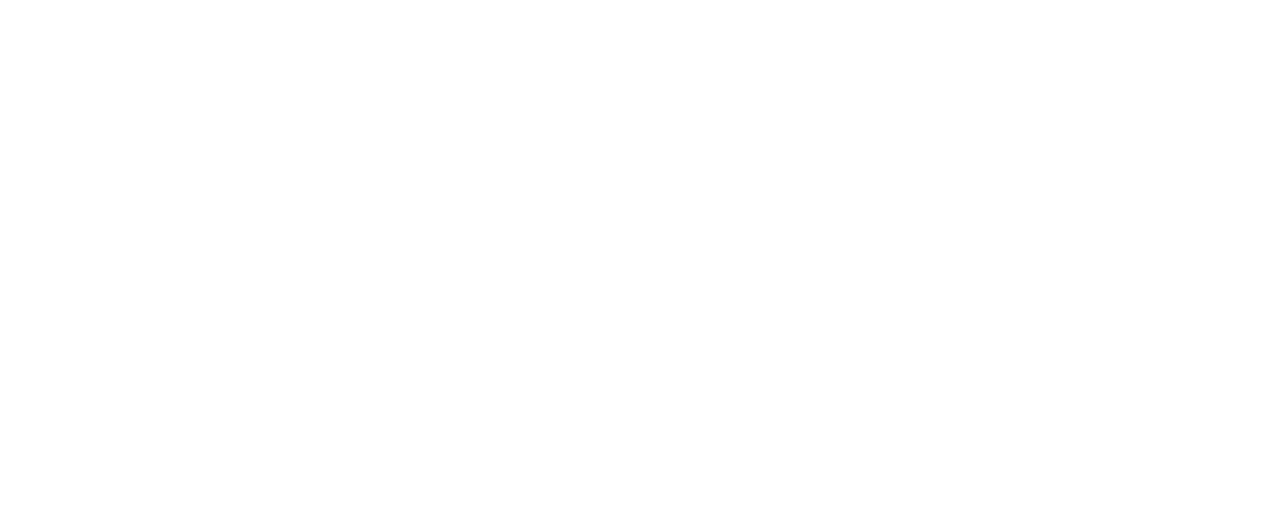
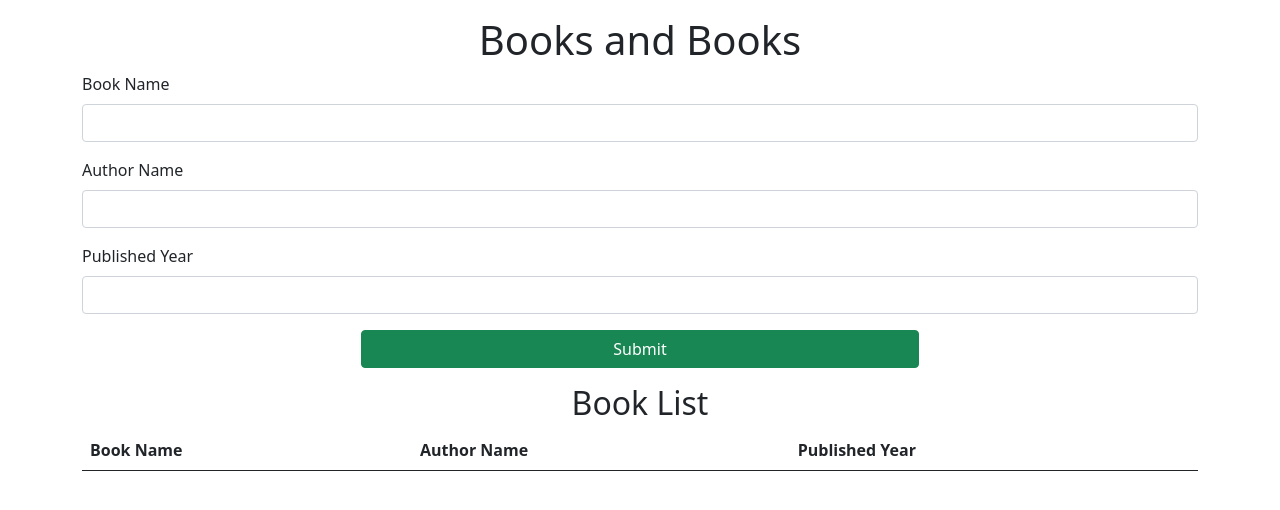
Before and after one commit to matthewcharles90/Book-List, a plain HTML site: page index.html in a window 1280 px wide. Drawn offline with nearby package versions, Linux system fonts and the light colour scheme.

Commit message:
Book Form

```diff
--- a/index.html
+++ b/index.html
@@ -1,16 +1,68 @@
 <!DOCTYPE html>
 <html lang="en">
+
 <head>
     <meta charset="UTF-8">
     <meta http-equiv="X-UA-Compatible" content="IE=edge">
     <meta name="viewport" content="width=device-width, initial-scale=1.0">
+    <link href="https://cdn.jsdelivr.net/npm/bootstrap@5.0.2/dist/css/bootstrap.min.css" rel="stylesheet"
+    integrity="sha384-EVSTQN3/azprG1Anm3QDgpJLIm9Nao0Yz1ztcQTwFspd3yD65VohhpuuCOmLASjC"
+    crossorigin="anonymous">
     <title>Book-List</title>
 </head>
+
 <body>
 
-    <header>
-
+    <div class="container">
+    <header class="mt-3 text-center">
+        <h1>Books and Books</h1>
     </header>
 
+    <!-- input section -->
+
+    <section>
+
+    <form>
+        <div class="mb-3">
+            <label for="book-name" class="form-label">Book Name</label>
+            <input type="text" class="form-control" id="book-name" />
+        </div>
+
+        <div class="mb-3">
+            <label for="author-name" class="form-label">Author Name</label>
+            <input type="text" class="form-control" id="author-name" />
+        </div>
+
+        <div class="mb-3">
+            <label for="published-year" class="form-label">Published Year</label>
+            <input type="text" class="form-control" id="published-year" />
+        </div>
+        <div class="text-center">
+        <button type="submit" class="btn btn-success col-6">Submit</button>
+    </div>
+    </form>
+</section>
+
+    <!-- Book List Section -->
+  <section class="mt-3">
+      <h2 class="text-center">Book List</h2>
+    <table class="table">
+        <thead>
+            <tr>
+                <th scope="col">Book Name</th>
+                <th scope="col">Author Name</th>
+                <th scope="col">Published Year</th>
+            </tr>
+        </thead>
+        <tbody>
+
+            <!-- Book List Data -->
+        </tbody>
+    </table>
+</section>
+</div>
+
+<script src="script.js"></script>
 </body>
+
 </html>
```
Also changed, not shown: script.js (added).
